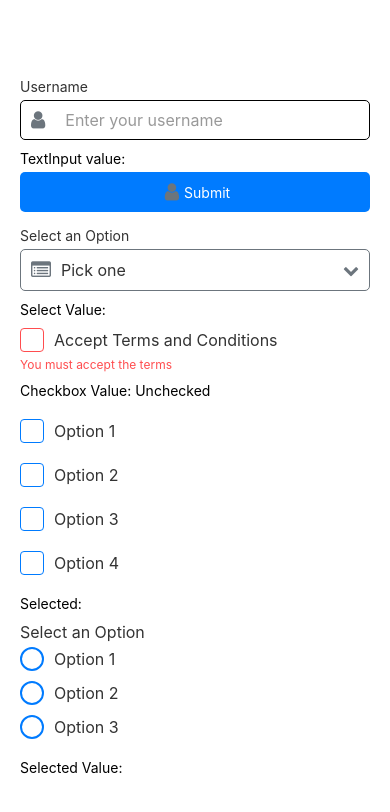
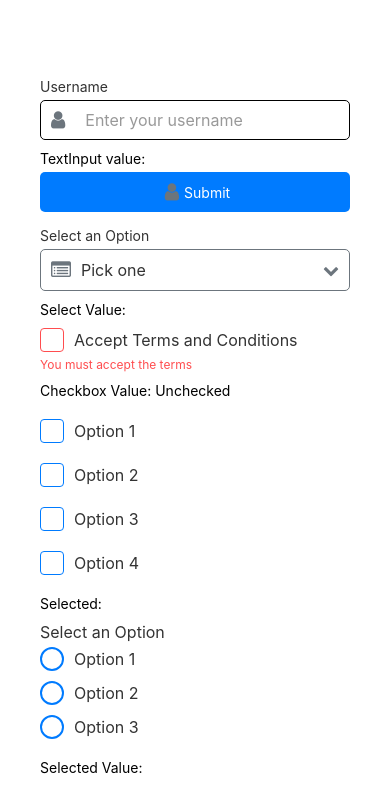
Before and after one commit to Mashfiqur-Rahman/wizui, a React Native app: screen / in a window 390 px wide. Shown: the top 812 px of the page. Built offline with nearby package versions, Linux system fonts and the light colour scheme.

Commit message:
ScrollView added

```diff
--- a/App.tsx
+++ b/App.tsx
@@ -1,5 +1,5 @@
 import React, { useState } from 'react';
-import {View, StyleSheet, Text} from 'react-native';
+import { View, StyleSheet, Text, ScrollView } from 'react-native';
 import TextInput from './src/components/FormComponents/TextInput/TextInput';
 import Button from "./src/components/FormComponents/Button/Button";
 import Select from "./src/components/FormComponents/Select/Select";
@@ -35,7 +35,9 @@ export default function App() {
     const handleRGValueChange = (value: string) => {
         setSelectedValue(value);
     };
+
     return (
+        <ScrollView contentContainerStyle={styles.scrollContainer}>
             <View style={styles.container}>
                 <TextInput
                     label="Username"
@@ -92,10 +94,16 @@ export default function App() {
                 />
                 <Text>Selected Value: {selectedValue}</Text>
             </View>
+        </ScrollView>
     );
 }
 
 const styles = StyleSheet.create({
+    scrollContainer: {
+        flexGrow: 1,
+        justifyContent: 'center',
+        padding: 20,
+    },
     container: {
         flex: 1,
         justifyContent: 'center',
```
Lines whose indentation alone changed are shown as unchanged.
